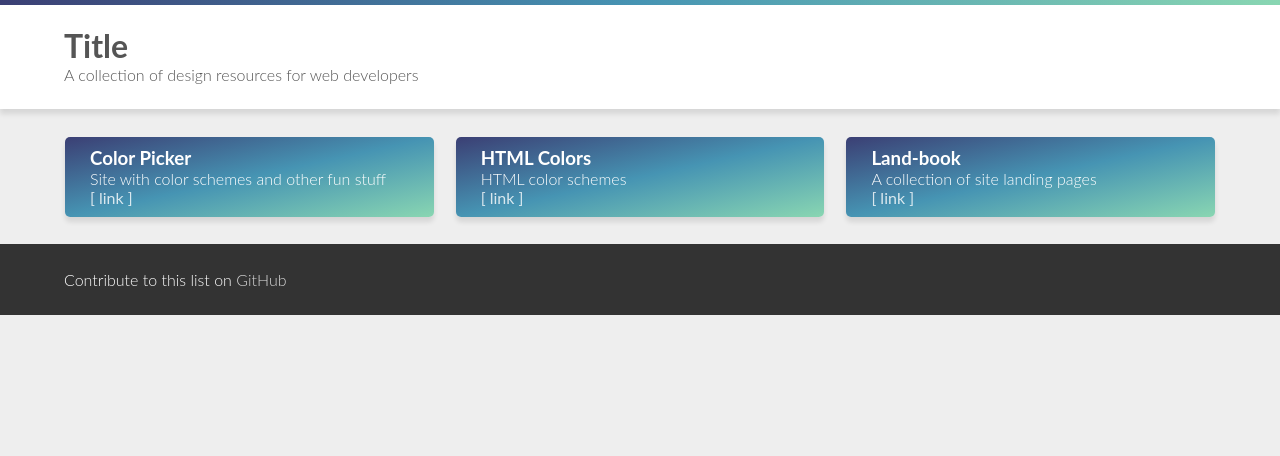
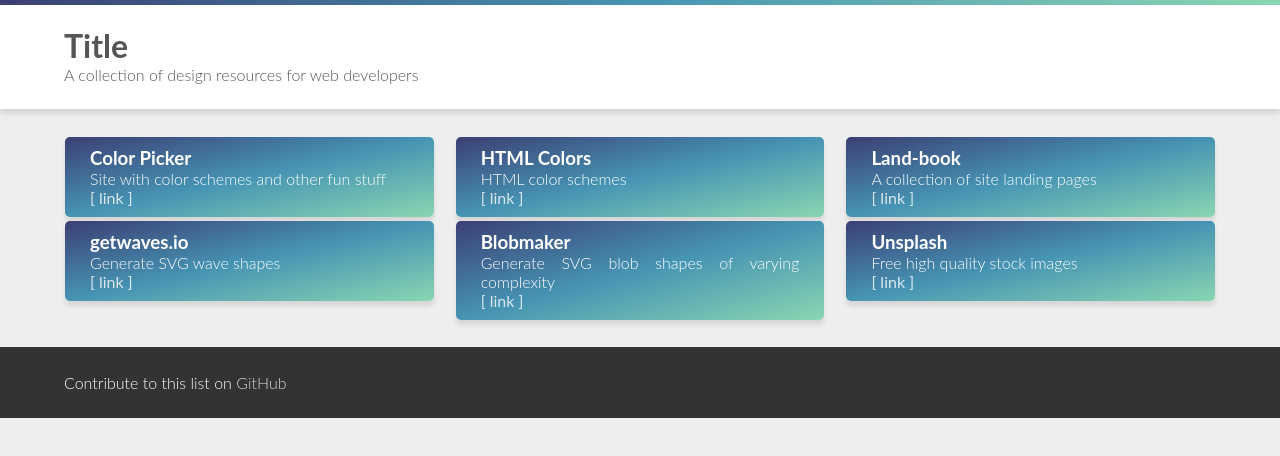
Before and after one commit to daniellenall/resources-directory, a React (Create React App) app: page / in a window 1280 px wide. Shown: the top 456 px of the page. Built offline with nearby package versions, Linux system fonts and the light colour scheme.

Commit message:
Added more sites to directory

```diff
--- a/src/sites.js
+++ b/src/sites.js
@@ -16,5 +16,23 @@
         url: 'https://land-book.com/',
         desc: 'A collection of site landing pages',
         categories: ['design', 'inspiration']
+      },
+      {
+        name: 'getwaves.io',
+        url: 'https://getwaves.io/',
+        desc: 'Generate SVG wave shapes',
+        categories: ['design', 'SVG', 'generator']
+      },
+      {
+        name: 'Blobmaker',
+        url: 'https://www.blobmaker.app/',
+        desc: 'Generate SVG blob shapes of varying complexity',
+        categories: ['design', 'SVG', 'generator']
+      },
+      {
+        name: 'Unsplash',
+        url: 'https://unsplash.com/',
+        desc: 'Free high quality stock images',
+        categories: ['design', 'photo', 'stock']
       }
 ];
```
